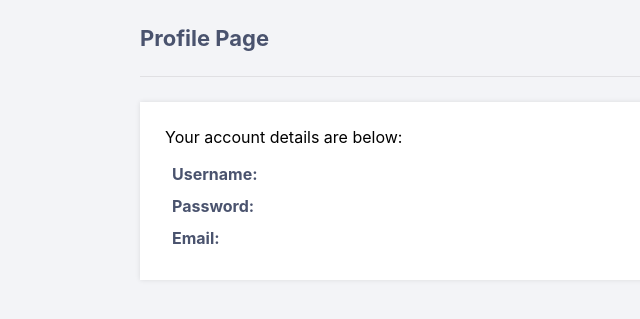
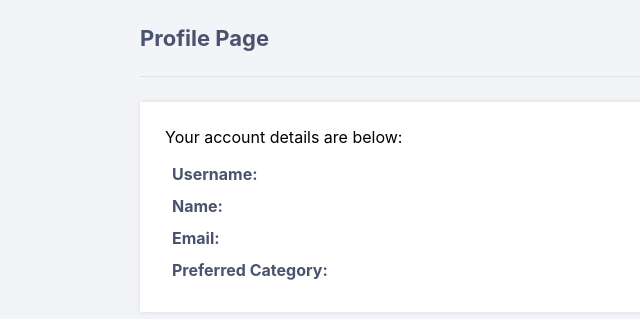
Before and after one commit to TibiDumitru/brainUP, a Flask app: page /pythonlogin/profile in a window 1280 px wide. Shown: the part 68-387 px from the top of the page, without its empty margins (0-640 px from the left). Run offline with Flask 2, Linux system fonts and the light colour scheme; the visitor is signed in with stand-in values (Sample User, id 1); data that the repository does not hold is empty; some libraries are stand-ins or nearby versions.

Commit message:
Update profile.html

```diff
--- a/templates/profile.html
+++ b/templates/profile.html
@@ -12,13 +12,17 @@
             <td>{{ account['username'] }}</td>
         </tr>
         <tr>
-            <td>Password:</td>
-            <td>{{ account['password'] }}</td>
+            <td>Name:</td>
+            <td>{{ account['name'] }}</td>
         </tr>
         <tr>
             <td>Email:</td>
             <td>{{ account['email'] }}</td>
         </tr>
+        <tr>
+            <td>Preferred Category:</td>
+            <td>{{ account['category'] }}</td>
+        </tr>
     </table>
 </div>
 {% endblock %}
```
